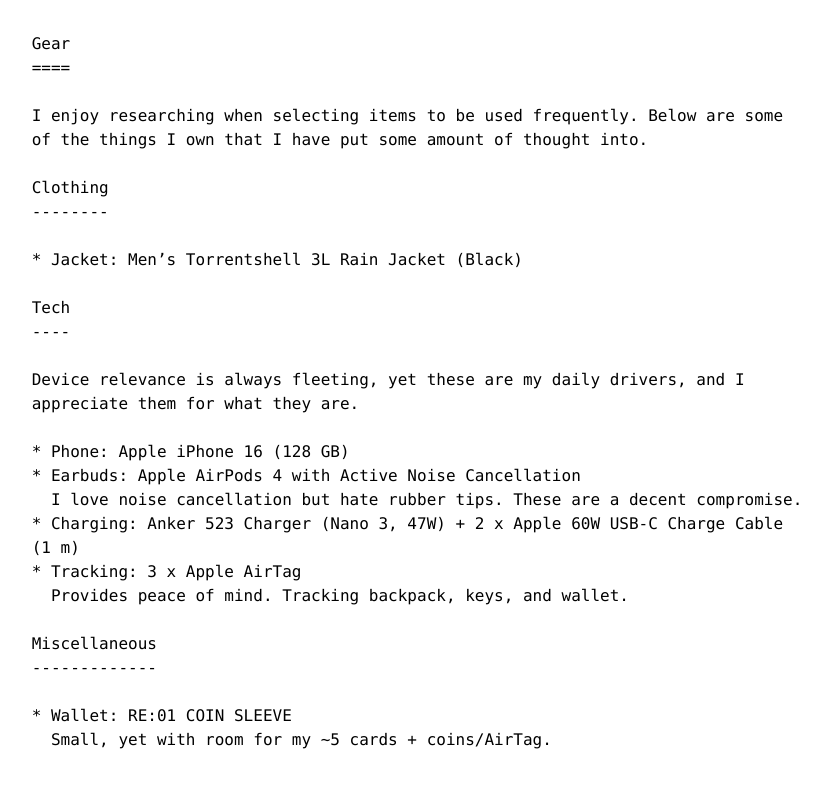
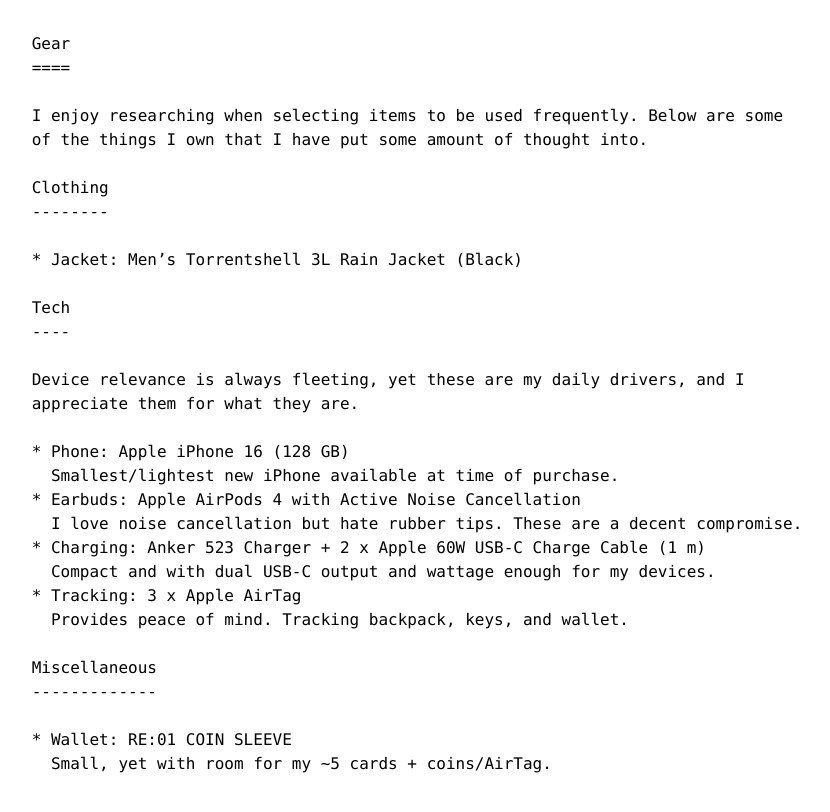
Before and after one commit to mathiaslyngbye/mathiaslyngbye.github.io, a Jekyll site: the page built from gear.md, in a window 1280 px wide. Shown: the top 812 px of the page, without its empty margins (223-1053 px from the left). Built offline with Jekyll 4.4.1, drawn with Linux system fonts in a browser that asks for light colours.

Commit message:
Clarify charging device details in gear.md
Updated charging device description for clarity.

```diff
--- a/gear.md
+++ b/gear.md
@@ -14,11 +14,17 @@ Below are some of the things I own that I have put some amount of thought into.
 Device relevance is always fleeting, yet these are my daily drivers, and I appreciate them for what they are.
 
 * Phone: Apple iPhone 16 (128 GB)
+
+    Smallest/lightest new iPhone available at time of purchase.
+
 * Earbuds: Apple AirPods 4 with Active Noise Cancellation
 
     I love noise cancellation but hate rubber tips. These are a decent compromise.
 
-* Charging: Anker 523 Charger (Nano 3, 47W) + 2 x Apple 60W USB-C Charge Cable (1 m)
+* Charging: Anker 523 Charger + 2 x Apple 60W USB-C Charge Cable (1 m)
+
+    Compact and with dual USB-C output and wattage enough for my devices.
+
 * Tracking: 3 x Apple AirTag
 
     Provides peace of mind. Tracking backpack, keys, and wallet.
```
